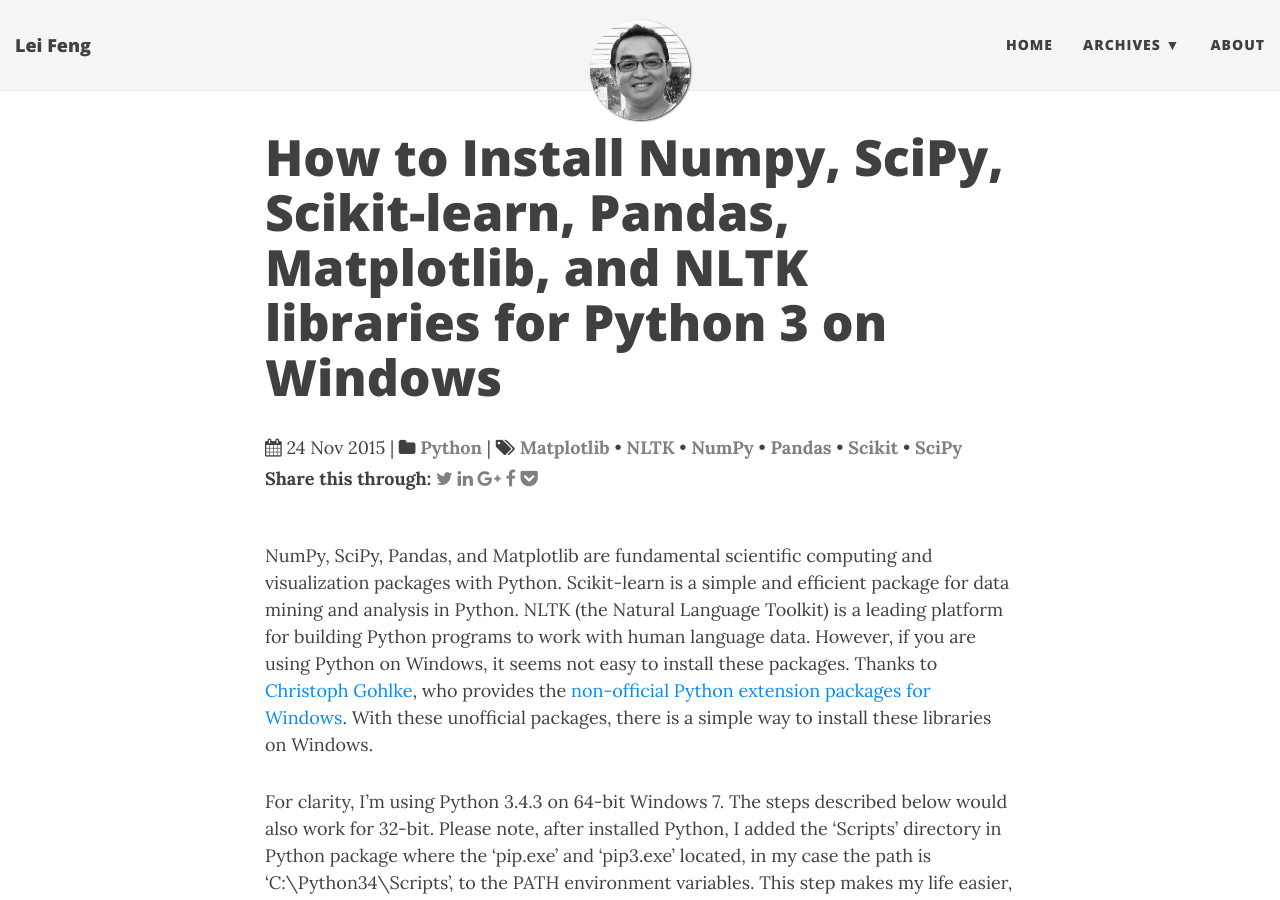
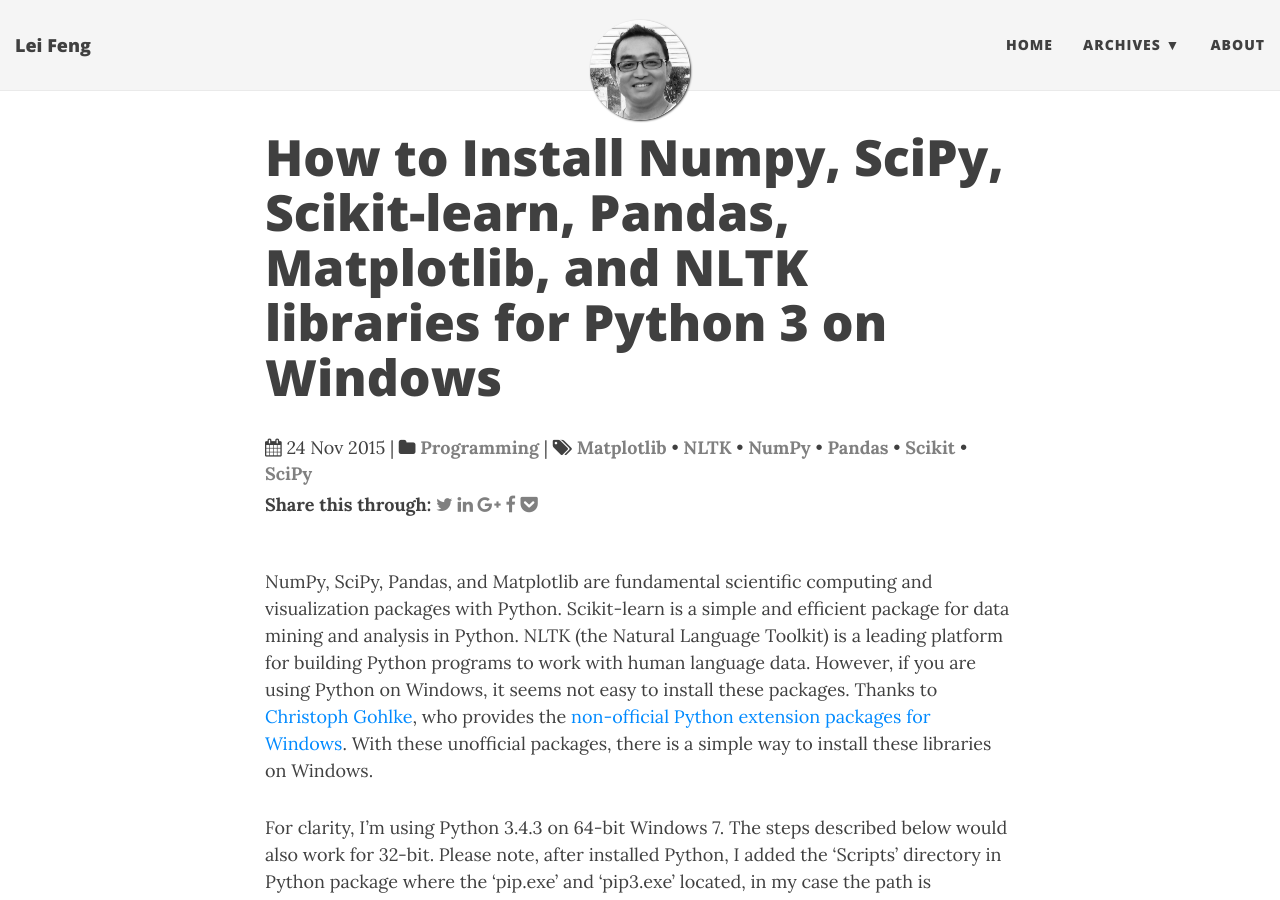
Before and after one commit to stonefl/stonefl.github.io, a Jekyll site: the page built from _posts/2015-11-25-how-to-install-numpy-scipy-scikit-learn-pandas-matplotlib-and-nltk-libraries-for-python-3-on-windows.markdown, in a window 1280 px wide and 900 px high. Built offline with Jekyll 4.4.1, drawn with Linux system fonts in a browser that asks for light colours; nearby versions of some CDN libraries; comment, search, counter and statistics services are not loaded.

Commit message:
Updated 2015-11-25-how-to-install-numpy-scipy-scikit-learn-pandas-matplotlib-and-nltk-libraries-for-python-3-on-windows.markdown

```diff
--- a/_posts/2015-11-25-how-to-install-numpy-scipy-scikit-learn-pandas-matplotlib-and-nltk-libraries-for-python-3-on-windows.markdown
+++ b/_posts/2015-11-25-how-to-install-numpy-scipy-scikit-learn-pandas-matplotlib-and-nltk-libraries-for-python-3-on-windows.markdown
@@ -11,8 +11,6 @@ title: >-
   How to Install Numpy, SciPy, Scikit-learn, Pandas, Matplotlib, and NLTK
   libraries for Python 3 on Windows
 wordpress_id: 183
-categories:
-  - Python
 tags:
   - Matplotlib
   - NLTK
@@ -21,6 +19,8 @@ tags:
   - Scikit
   - SciPy
 published: true
+categories:
+  - Programming
 ---
 
 NumPy, SciPy, Pandas, and Matplotlib are fundamental scientific computing and visualization packages with Python. Scikit-learn is a simple and efficient package for data mining and analysis in Python. NLTK (the Natural Language Toolkit) is a leading platform for building Python programs to work with human language data. However, if you are using Python on Windows, it seems not easy to install these packages. Thanks to [Christoph Gohlke](http://www.lfd.uci.edu/~gohlke/), who provides the [non-official Python extension packages for Windows](http://www.lfd.uci.edu/~gohlke/pythonlibs/). With these unofficial packages, there is a simple way to install these libraries on Windows.
```
